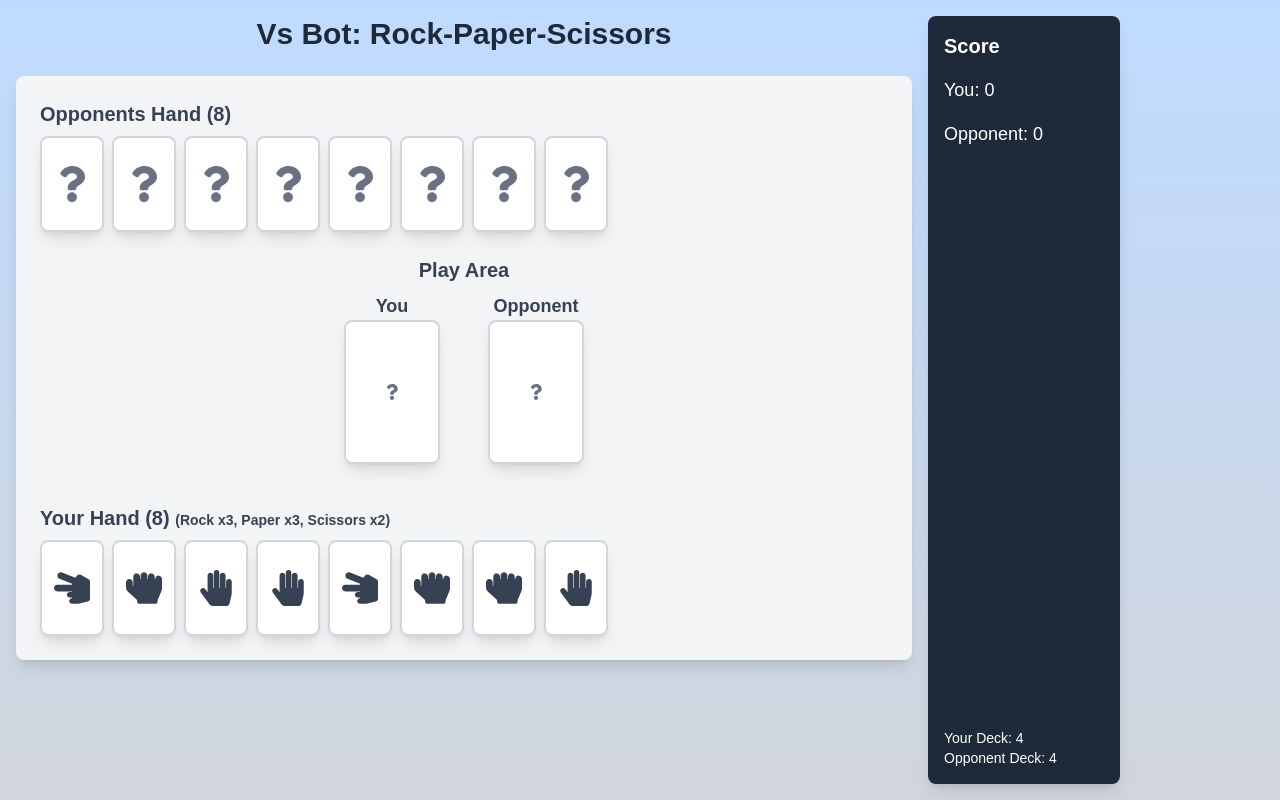
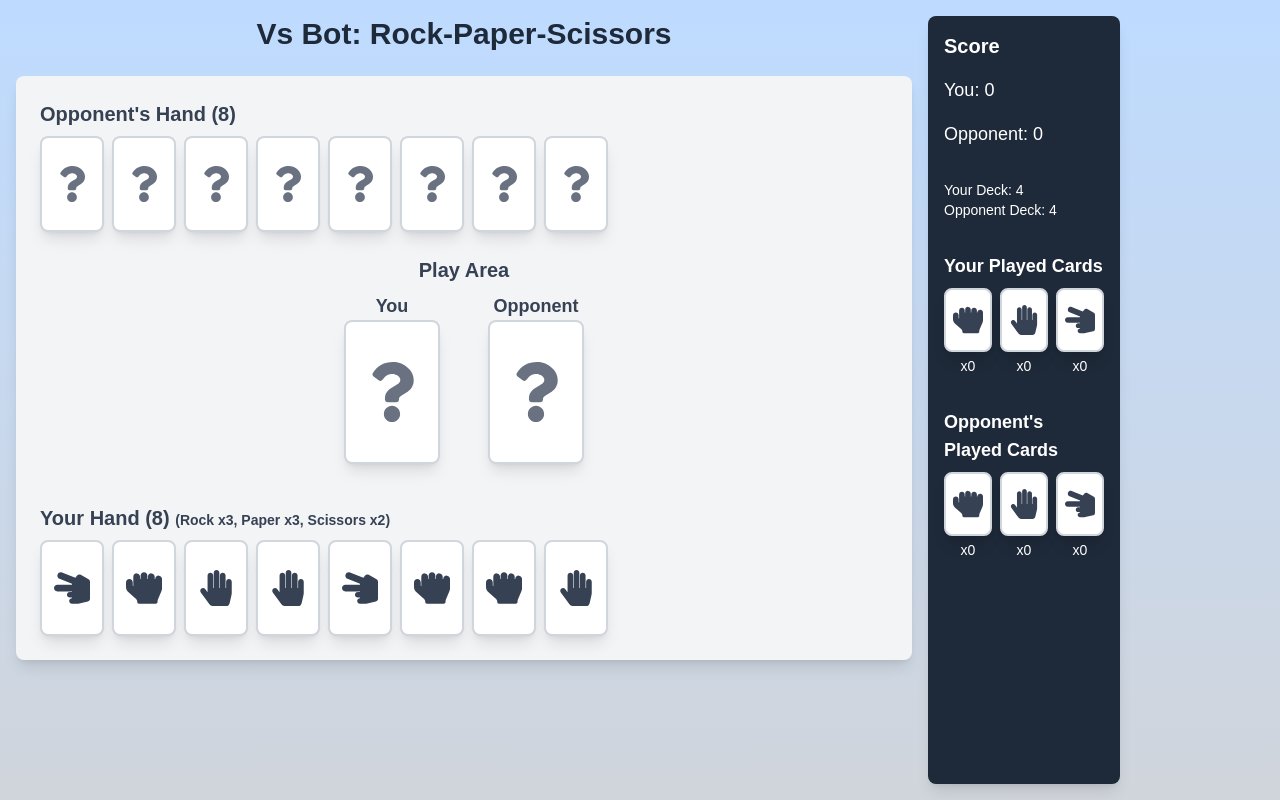
Before and after one commit to lushi-liu/rps, a Next.js app: page /vs-bot in a window 1280 px wide. Built offline with nearby package versions, Linux system fonts and the light colour scheme.

Commit message:
added sidebar to show cards played during the game

```diff
--- a/app/vs-bot/page.tsx
+++ b/app/vs-bot/page.tsx
@@ -21,6 +21,8 @@ interface GameState {
   showResult: boolean;
   playerScore: number;
   oppScore: number;
+  playerPlayedCards: CardType[];
+  oppPlayedCards: CardType[];
 }
 
 // Base deck: 4 of each card type
@@ -45,6 +47,7 @@ const drawInitialHand = (deck: CardType[]): [CardType[], CardType[]] => {
   const shuffled = shuffle(deck);
   const hand = shuffled.slice(0, 8);
   const remainingDeck = shuffled.slice(8);
+  console.log("Initial hand:", hand, "Deck:", remainingDeck); // Debug
   return [hand, remainingDeck];
 };
 
@@ -55,9 +58,9 @@ export const cardIcons: Record<CardType, IconType> = {
   Scissors: FaHandScissors,
 };
 
-// Count cards in hand for display
-const getCardCounts = (hand: CardType[]): Record<CardType, number> => {
-  return hand.reduce((counts, card) => {
+// Count cards for display (used for hand and played cards)
+const getCardCounts = (cards: CardType[]): Record<CardType, number> => {
+  return cards.reduce((counts, card) => {
     counts[card] = (counts[card] || 0) + 1;
     return counts;
   }, {} as Record<CardType, number>);
@@ -79,6 +82,8 @@ export default function RPSGame() {
     showResult: false,
     playerScore: 0,
     oppScore: 0,
+    playerPlayedCards: [],
+    oppPlayedCards: [],
   });
 
   const playCard = (card: CardType, index: number) => {
@@ -124,7 +129,7 @@ export default function RPSGame() {
       oppScore += 1;
     }
 
-    // Show face-down cards
+    // Show face-down cards (no played cards update yet)
     setState({
       ...state,
       playerCard: card,
@@ -132,7 +137,7 @@ export default function RPSGame() {
       showResult: false,
     });
 
-    // Reveal cards and result
+    // Reveal cards and result, update played cards
     setTimeout(() => {
       const updatedPlayerHand = playerDraw
         ? [...newPlayerHand, playerDraw]
@@ -155,6 +160,8 @@ export default function RPSGame() {
         showResult: true,
         playerScore,
         oppScore,
+        playerPlayedCards: [...state.playerPlayedCards, card], // Update here
+        oppPlayedCards: [...state.oppPlayedCards, oppChoice], // Update here
       });
 
       // Reset for next round
@@ -184,11 +191,15 @@ export default function RPSGame() {
       showResult: false,
       playerScore: 0,
       oppScore: 0,
+      playerPlayedCards: [],
+      oppPlayedCards: [],
     });
   };
 
-  // Get card counts for display
-  const cardCounts = getCardCounts(state.playerHand);
+  // Get card counts for hand and played cards
+  const handCounts = getCardCounts(state.playerHand);
+  const playerPlayedCounts = getCardCounts(state.playerPlayedCards);
+  const oppPlayedCounts = getCardCounts(state.oppPlayedCards);
 
   return (
     <div className="flex p-4 min-h-screen bg-gradient-to-b from-blue-200 to-gray-300">
@@ -202,7 +213,7 @@ export default function RPSGame() {
           {/* Opponent's Hand (Top) */}
           <div>
             <h2 className="text-xl font-semibold mb-2 text-gray-700">
-              Opponents Hand ({state.oppHand.length})
+              Opponent&apos;s Hand ({state.oppHand.length})
             </h2>
             <div className="flex gap-2 flex-wrap">
               {Array(state.oppHand.length)
@@ -237,7 +248,6 @@ export default function RPSGame() {
                   type={state.oppCard}
                   showResult={state.showResult}
                   isInPlayArea={true}
-                  isOpponent={true}
                 />
               </div>
             </div>
@@ -262,8 +272,8 @@ export default function RPSGame() {
             <h2 className="text-xl font-semibold mb-2 text-gray-700">
               Your Hand ({state.playerHand.length}){" "}
               <span className="text-sm">
-                (Rock x{cardCounts.Rock || 0}, Paper x{cardCounts.Paper || 0},
-                Scissors x{cardCounts.Scissors || 0})
+                (Rock x{handCounts.Rock || 0}, Paper x{handCounts.Paper || 0},
+                Scissors x{handCounts.Scissors || 0})
               </span>
             </h2>
             <div className="flex gap-2 flex-wrap">
@@ -313,9 +323,44 @@ export default function RPSGame() {
         <h2 className="text-xl font-bold">Score</h2>
         <p className="text-lg">You: {state.playerScore}</p>
         <p className="text-lg">Opponent: {state.oppScore}</p>
-        <div className="mt-auto">
+        <div className="mt-4">
           <p className="text-sm">Your Deck: {state.playerDeck.length}</p>
           <p className="text-sm">Opponent Deck: {state.oppDeck.length}</p>
+        </div>
+        {/* Played Cards History */}
+        <div className="mt-4">
+          <h3 className="text-lg font-semibold">Your Played Cards</h3>
+          <div className="flex flex-row gap-2 mt-2">
+            {["Rock", "Paper", "Scissors"].map((type) => (
+              <div
+                key={`player-played-${type}`}
+                className="flex flex-col items-center"
+              >
+                <Card type={type as CardType} size="small" />
+                <span className="text-sm mt-1">
+                  x{playerPlayedCounts[type as CardType] || 0}
+                </span>
+              </div>
+            ))}
+          </div>
+        </div>
+        <div className="mt-4">
+          <h3 className="text-lg font-semibold">
+            Opponent&apos;s Played Cards
+          </h3>
+          <div className="flex flex-row gap-2 mt-2">
+            {["Rock", "Paper", "Scissors"].map((type) => (
+              <div
+                key={`opp-played-${type}`}
+                className="flex flex-col items-center"
+              >
+                <Card type={type as CardType} size="small" />
+                <span className="text-sm mt-1">
+                  x{oppPlayedCounts[type as CardType] || 0}
+                </span>
+              </div>
+            ))}
+          </div>
         </div>
       </div>
     </div>
--- a/components/Card.tsx
+++ b/components/Card.tsx
@@ -14,6 +14,7 @@ interface CardProps {
   showResult?: boolean; // For play area reveal
   onClick?: () => void; // Click handler for player cards
   isInPlayArea?: boolean; // Larger size for play area
+  size?: "small" | "default"; // Size for sidebar (small) or default
 }
 
 export const Card: React.FC<CardProps> = ({
@@ -23,8 +24,18 @@ export const Card: React.FC<CardProps> = ({
   showResult = false,
   onClick,
   isInPlayArea = false,
+  size = "default",
 }) => {
-  const sizeClass = isInPlayArea ? "w-24 h-36" : "w-16 h-24";
+  const sizeClass = isInPlayArea
+    ? "w-24 h-36"
+    : size === "small"
+    ? "w-12 h-16"
+    : "w-16 h-24";
+  const iconSizeClass = isInPlayArea
+    ? "text-6xl"
+    : size === "small"
+    ? "text-3xl"
+    : "text-4xl";
   const cursorClass =
     isPlayable && !showResult ? "cursor-pointer" : "cursor-not-allowed";
   const opacityClass = showResult && isPlayable ? "opacity-50" : "";
@@ -42,12 +53,10 @@ export const Card: React.FC<CardProps> = ({
       {!type ||
       (isInPlayArea && !showResult) ||
       (isOpponent && !isInPlayArea) ? (
-        <FaQuestion
-          className={`text-${isInPlayArea ? "6xl" : "4xl"} text-gray-500`}
-        />
+        <FaQuestion className={`${iconSizeClass} text-gray-500`} />
       ) : (
         React.createElement(cardIcons[type], {
-          className: `text-${isInPlayArea ? "6xl" : "4xl"} text-gray-700`,
+          className: `${iconSizeClass} text-gray-700`,
         })
       )}
     </motion.div>
```
